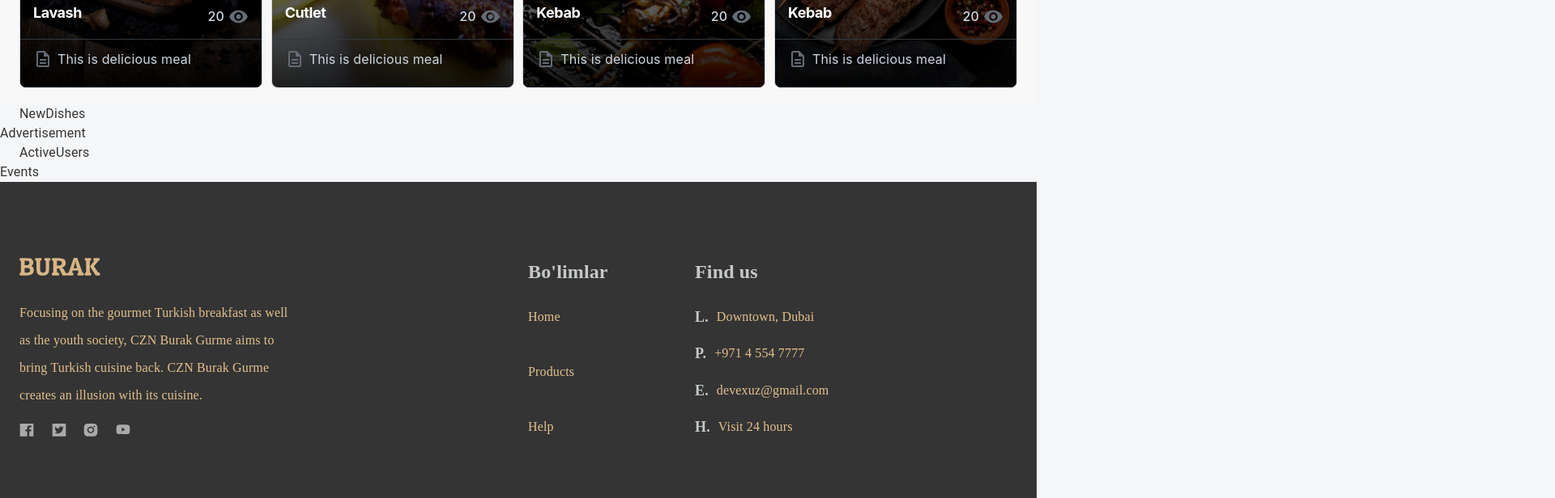
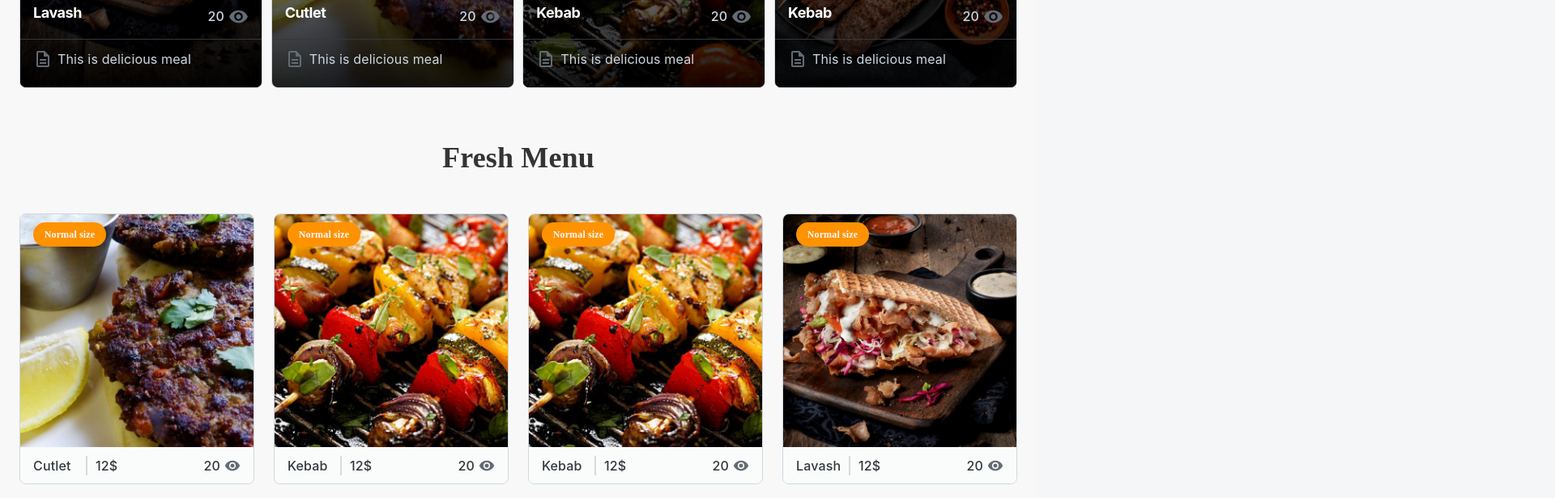
Before and after one commit to navacodez/burak-react, a React (Create React App) app: page / in a window 1280 px wide. Shown: the part 1460-2076 px from the top of the page at 81% size, 1920 px wide, since content can reach past the window. Built offline with nearby package versions, Linux system fonts and the light colour scheme.

Commit message:
feat: develop newDishes sectional component

```diff
--- a/src/app/screens/homePage/NewDishes.tsx
+++ b/src/app/screens/homePage/NewDishes.tsx
@@ -1,11 +1,69 @@
 import React from "react";
-import { Container } from "@mui/material";
+import { Box, Container, Stack } from "@mui/material";
+import AspectRatio from "@mui/joy/AspectRatio";
+import Card from '@mui/joy/Card';
+import CardOverflow from "@mui/joy/CardOverflow";
+import Typography from '@mui/joy/Typography';
+import { CssVarsProvider } from "@mui/joy/styles";
+import VisibilityIcon from "@mui/icons-material/Visibility";
+import Divider from "./../../components/divider";
+
+const newDishes = [
+  { productName: "Cutlet", imagePath: "/img/cutlet.webp" },
+  { productName: "Kebab", imagePath: "/img/kebab.webp" },
+  { productName: "Kebab", imagePath: "/img/kebab.webp" },
+  { productName: "Lavash", imagePath: "/img/lavash.webp" },
+];
 
 
 export default function NewDishes() {
-   return (
-     <div>
-       <Container>NewDishes</Container>
-     </div>
-   )
+  return (
+    <div className={"new-products-frame"}>
+      <Container>
+        <Stack className={"main"}>
+          <Box className={"category-title"}>Fresh Menu</Box>
+          <Stack className={"cards-frame"}>
+            <CssVarsProvider>
+              {newDishes.length !== 0 ? (
+                 newDishes.map((ele, index) => {
+                  return (
+                    <Card key={index} variant="outlined" className={"card"}>
+                      <CardOverflow>
+                        <div className="product-sale">Normal size</div>
+                        <AspectRatio ratio="1">
+                          <img src={ele.imagePath} alt="" />
+                        </AspectRatio>
+                      </CardOverflow>
+
+                      <CardOverflow variant="soft" className="product-detail">
+                        <Stack className="info">
+                          <Stack flexDirection={"row"}>
+                            <Typography className={"title"}>
+                              {ele.productName}
+                            </Typography>
+                              <Divider width="2" height="24" bg="#d9d9d9" />
+                              <Typography className={"price"}>12$</Typography>
+                          </Stack>
+                          <Stack>
+                            <Typography className={"views"}>
+                              20
+                              <VisibilityIcon
+                                sx={{ fontSize: 20, marginLeft: "5px" }}
+                              />
+                            </Typography>
+                          </Stack>
+                        </Stack>
+                      </CardOverflow>
+                 </Card>
+              );
+            })
+          ) : (
+            <Box className="no-data">New products are not available</Box>
+          )}
+            </CssVarsProvider>
+          </Stack>
+        </Stack>
+      </Container>
+    </div>
+  )
 }
--- a/src/css/home.css
+++ b/src/css/home.css
@@ -98,3 +98,117 @@
     ),
     linear-gradient(to top, rgba(0,0,0,0.8), rgba(0,0,0,0) 300px);
 }
+
+/** NEW PRODUCTS **/
+
+.homepage .new-products-frame {
+   width: 100%;
+   height: 605px;
+   background: #f8f8f8;
+   display: flex;
+ }
+
+ .homepage .main {
+   margin-top: 45px;
+   display: flex;
+   flex-direction: column;
+   align-items: center;
+ }
+
+ .homepage .new-products-frame .category-title {
+   font-family: "Dancing Script";
+   font-style: normal;
+   font-weight: 700;
+   font-size: 36px;
+   line-height: 43px;
+ }
+
+ .homepage .new-products-frame .main .cards-frame {
+   width: 100%;
+   margin: 47px 2px 2px 2px;
+   flex-direction: row;
+   justify-content: space-between;
+ }
+
+ .homepage .new-products-frame .main .card {
+   height: 335px;
+   width: 290px;
+   cursor: pointer;
+ }
+
+ .homepage .new-products-frame .product-sale {
+   position: absolute;
+   margin-top: 10px;
+   z-index: 100;
+   width: 90px;
+   height: 30px;
+   display: flex;
+   align-items: center;
+   justify-content: center;
+   background: #ff9200;
+   box-shadow: 4px 6px 20px rgba(0,0,0,0.1);
+   border-radius: 25px;
+   font-family: "Poppins";
+   font-style: normal;
+   font-weight: 600;
+   font-size: 12px;
+   line-height: 21px;
+   color: #f8f8ff;
+ }
+
+ .homepage .new-products-frame .product-detail {
+   width: auto;
+   height: 49%;
+   display: flex;
+   justify-content: center;
+   margin-top: -12px;
+   border-top: 1px solid;
+   border-color: #f8f8ff;
+   background-color: #fafbfb;
+ }
+
+ .homepage .new-products-frame .product-detail .info {
+   width: 100%;
+   display: flex;
+   flex-direction: row;
+   justify-content: space-between;
+   align-items: center;
+ }
+
+ .homepage .new-products-frame .product-detail .title {
+   width: 65px;
+   font-weight: 500;
+ }
+
+ .homepage .new-products-frame .product-detail .price {
+   margin-left: 10px;
+   width: 20px;
+   font-weight: 500;
+ }
+
+ .homepage .new-products-frame .product-detail .divider {
+   margin: 0 10px 0 10px;
+   width: 2px;
+   background-color: #d9d9d9;
+ }
+
+ .homepage .new-products-frame .product-detail .views {
+   display: flex;
+   align-items: center;
+   font-weight: 500;
+ }
+
+ .homepage .new-products-frame .no-data {
+   width: 100%;
+   height: 300px;
+   display: flex;
+   justify-content: center;
+   align-items: center;
+   text-transform: capitalize;
+   font-family: "Poppins";
+   font-style: normal;
+   font-weight: 400;
+   font-size: 30px;
+   line-height: 34px;
+   color: #e3c08d;
+ }
--- a/src/css/navbar.css
+++ b/src/css/navbar.css
@@ -5,6 +5,44 @@
   background: url("/public/img/banner.webp");
   background-size: cover;
 }
+
+.home-navbar .navbar-container {
+  margin-top: 55px;
+  height: 642px;
+}
+
+.home-navbar .navbar-container .menu {
+height: 50px;
+display: flex;
+flex-direction: row;
+justify-content: space-between;
+align-items: center;
+}
+
+.home-navbar .navbar-container .menu .brand-logo {
+  width: 125px;
+  height: 30px;
+}
+
+.home-navbar .navbar-container .menu .links {
+  min-width: 700px;
+  display: flex;
+  flex-direction: row;
+  justify-content: space-between;
+  align-items: center;
+}
+
+.home-navbar .navbar-container .menu .links .login-button {
+  background: #3776CC;
+   color: #f8f8ff
+}
+
+.home-navbar .navbar-container .menu .user-avatar {
+  width: 50px;
+  height: 50px;
+  border-radius: 24px;
+}
+
 
 .home-navbar a {
   text-decoration: none;
@@ -33,7 +71,7 @@
   transform: scaleX(1);
 }
 
-  .home-navbar div.hover-line::after {
+.home-navbar div.hover-line:after {
   transform-origin: 0% 50%;
 }
 
@@ -75,7 +113,6 @@
   color: #d7b686;
  }
 
-
  .home-navbar .navbar-container .header-frame .detail .service-txt {
   margin-top: 23px;
   width: 153px;
@@ -92,6 +129,7 @@
  .home-navbar .navbar-container .detail .signup {
   margin-top: 73px;
  }
+
 
  .home-navbar .navbar-container .detail .signup .signup-button {
   width: 210px;
@@ -121,6 +159,11 @@
   background-repeat: no-repeat;
   filter: invert(25%);
 }
+
+
+
+
+
 .other-navbar {
   width: 100%;
   height: 400px;
@@ -129,7 +172,7 @@
   background-size: cover;
 }
 
-  .other-navbar .navbar-container {
+.other-navbar.navbar-container {
   margin-top: 55px;
 }
 
@@ -140,7 +183,6 @@
 justify-content: space-between;
 align-items: center;
 }
-
 
 .other-navbar .navbar-container .menu .brand-logo {
   width: 125px;
@@ -156,8 +198,8 @@
 }
 
 .other-navbar .navbar-container .menu .links .login-button {
-    background: #3776cc;
-    color: #f8f8ff;
+  background: #3776CC;
+   color: #f8f8ff
 }
 
 .other-navbar .navbar-container .menu .user-avatar {
@@ -167,12 +209,11 @@
 }
 
 
-
 .other-navbar a {
   text-decoration: none;
 }
 
-  .other-navbar.hover-line a {
+.other-navbar .hover-line a {
   color: #f8f8ff;
   z-index: 100;
 }
@@ -198,6 +239,10 @@
 .other-navbar div.hover-line:after {
   transform-origin: 0% 50%;
 }
+
+
+/* BASKET */
+
 .basket-frame {
   position: relative;
   padding: 10px 4px 0px 4px;
```
Also changed, not shown: public/icons/logo.svg (deleted). Lines whose indentation alone changed are shown as unchanged.
